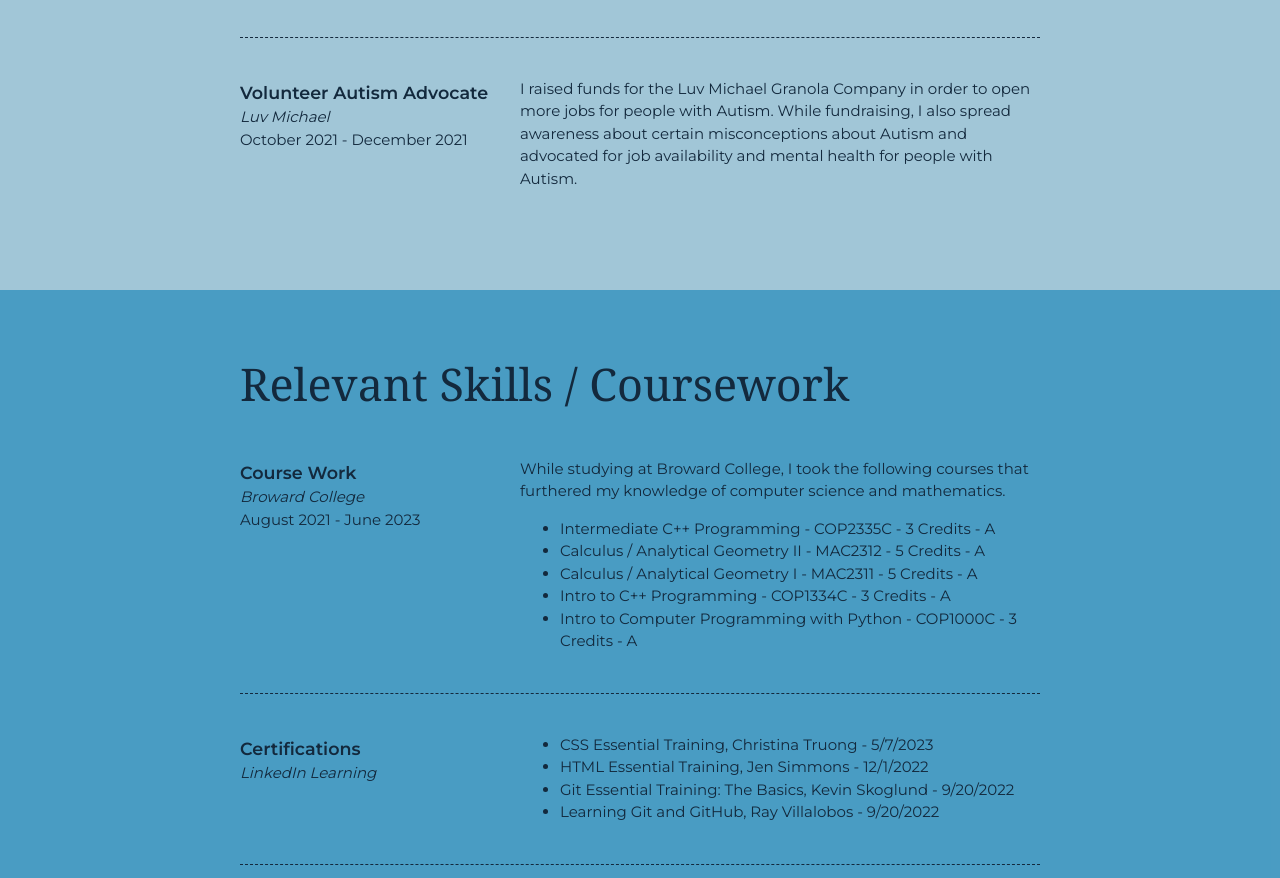
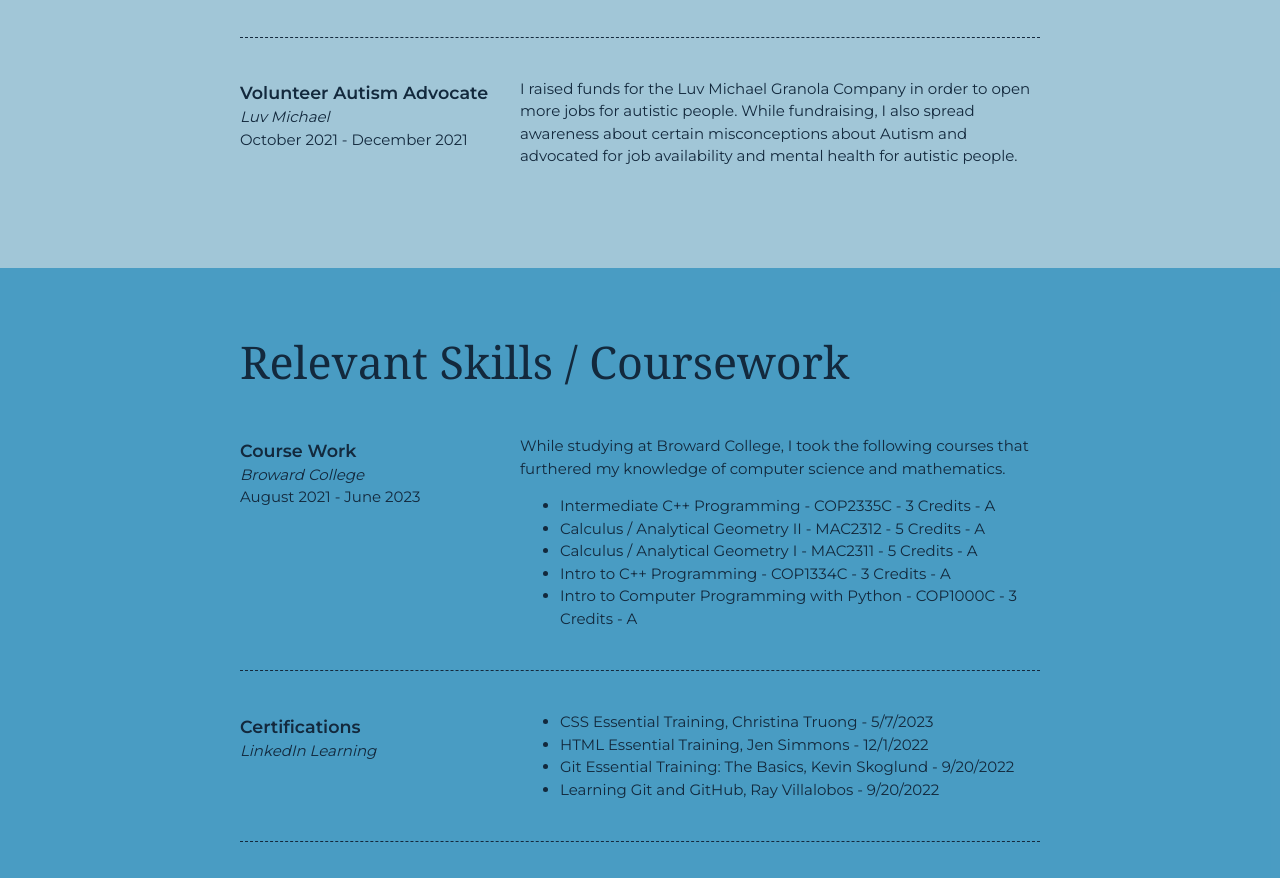
Before and after one commit to DVidal1205/portfolio-v1, a plain HTML site: page index.html in a window 1280 px wide. Shown: the part 2757-3635 px from the top of the page. Drawn offline with Linux system fonts and the light colour scheme.

Commit message:
Updates Luv Michael Section

```diff
--- a/index.html
+++ b/index.html
@@ -94,7 +94,7 @@
               <p>October 2021 - December 2021</p>
             </div>
             <div class="job-summary">
-              <p>I raised funds for the Luv Michael Granola Company in order to open more jobs for people with Autism. While fundraising, I also spread awareness about certain misconceptions about Autism and advocated for job availability and mental health for people with Autism.</p>
+              <p>I raised funds for the Luv Michael Granola Company in order to open more jobs for autistic people. While fundraising, I also spread awareness about certain misconceptions about Autism and advocated for job availability and mental health for autistic people.</p>
             </div>
           </section>
         </div>
```
